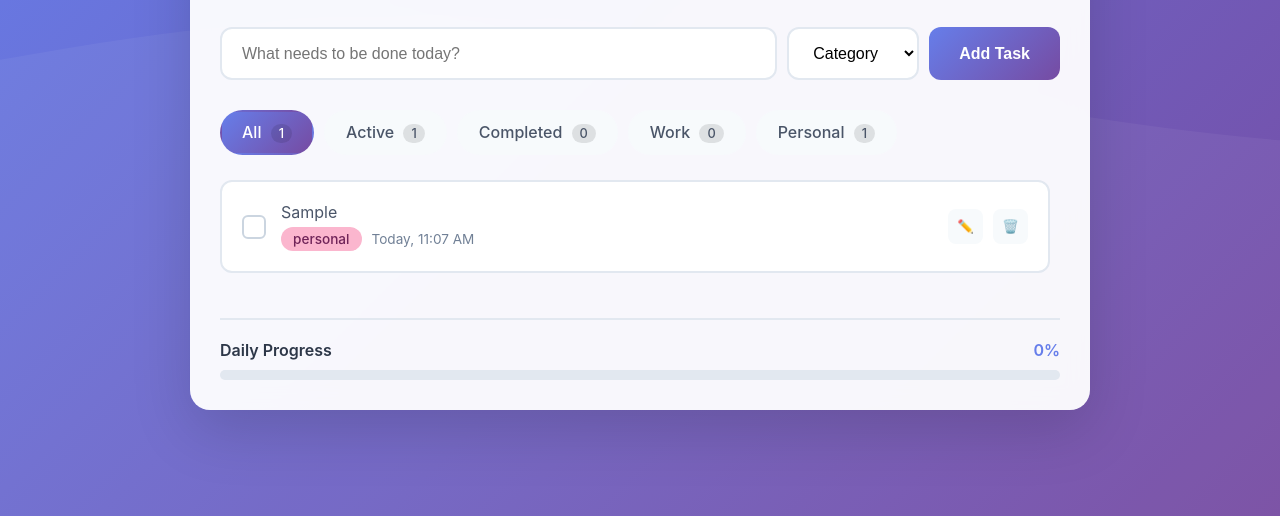
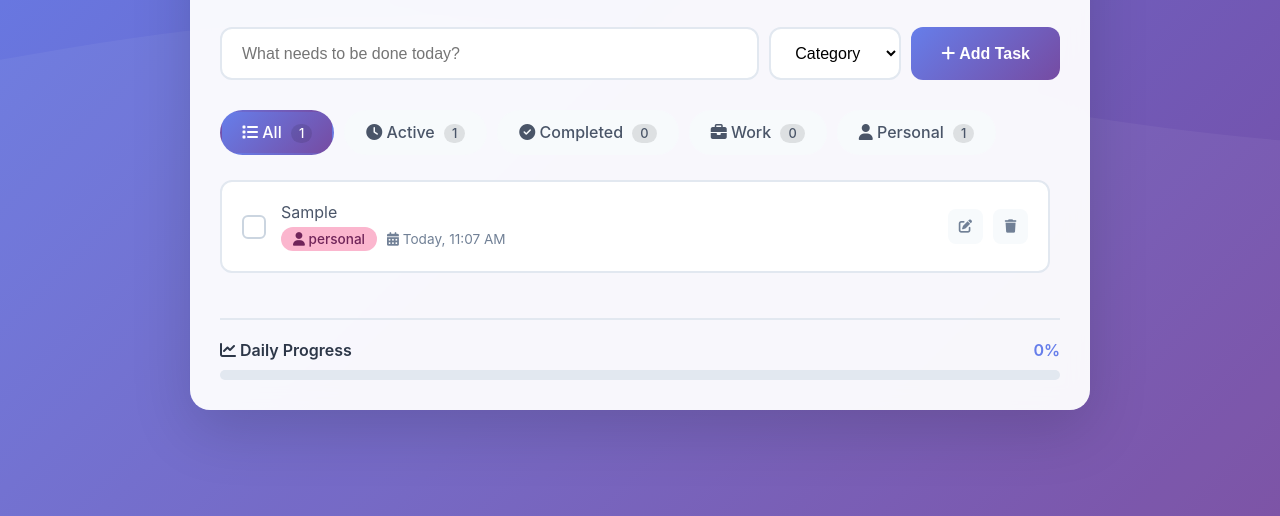
Before and after one commit to Sneha-kumari8178/TaskFlow, a plain HTML site: page index.html in a window 1280 px wide. Both pictures are taken after typing "Sample" into the empty fields and a click on the button "Add Task". Shown: the part 284-800 px from the top of the page. Drawn offline with Linux system fonts and the light colour scheme.

Commit message:
Update index.html

```diff
--- a/index.html
+++ b/index.html
@@ -4,6 +4,8 @@
     <meta charset="UTF-8">
     <meta name="viewport" content="width=device-width, initial-scale=1.0">
     <title>TaskFlow - Modern Todo List</title>
+
+    <link rel="stylesheet" href="https://cdnjs.cloudflare.com/ajax/libs/font-awesome/6.4.0/css/all.min.css">
     <style>
         * {
             margin: 0;
@@ -480,6 +482,7 @@
             font-size: 3rem;
             margin-bottom: 15px;
             opacity: 0.5;
+            color: var(--primary-color);
         }
 
         .empty-state-text {
@@ -622,30 +625,46 @@
                         <option value="shopping">Shopping</option>
                         <option value="health">Health</option>
                     </select>
-                    <button class="add-btn" id="add-task-btn">Add Task</button>
+                    <button class="add-btn" id="add-task-btn">
+                        <i class="fas fa-plus"></i> Add Task
+                    </button>
                 </div>
             </section>
 
             <section class="filter-section">
                 <div class="filter-tabs">
-                    <div class="filter-tab active" data-filter="all">All <span class="badge" id="all-count">0</span></div>
-                    <div class="filter-tab" data-filter="active">Active <span class="badge" id="active-count">0</span></div>
-                    <div class="filter-tab" data-filter="completed">Completed <span class="badge" id="completed-count">0</span></div>
-                    <div class="filter-tab" data-filter="work">Work <span class="badge" id="work-count">0</span></div>
-                    <div class="filter-tab" data-filter="personal">Personal <span class="badge" id="personal-count">0</span></div>
+                    <div class="filter-tab active" data-filter="all">
+                        <i class="fas fa-list"></i> All <span class="badge" id="all-count">0</span>
+                    </div>
+                    <div class="filter-tab" data-filter="active">
+                        <i class="fas fa-clock"></i> Active <span class="badge" id="active-count">0</span>
+                    </div>
+                    <div class="filter-tab" data-filter="completed">
+                        <i class="fas fa-check-circle"></i> Completed <span class="badge" id="completed-count">0</span>
+                    </div>
+                    <div class="filter-tab" data-filter="work">
+                        <i class="fas fa-briefcase"></i> Work <span class="badge" id="work-count">0</span>
+                    </div>
+                    <div class="filter-tab" data-filter="personal">
+                        <i class="fas fa-user"></i> Personal <span class="badge" id="personal-count">0</span>
+                    </div>
                 </div>
             </section>
 
             <section class="tasks-container" id="tasks-container">
                 <div class="empty-state">
-                    <div class="empty-state-icon">📝</div>
+                    <div class="empty-state-icon">
+                        <i class="fas fa-clipboard-list"></i>
+                    </div>
                     <div class="empty-state-text">No tasks yet. Add one above to get started!</div>
                 </div>
             </section>
 
             <section class="progress-bar">
                 <div class="progress-header">
-                    <span class="progress-label">Daily Progress</span>
+                    <span class="progress-label">
+                        <i class="fas fa-chart-line"></i> Daily Progress
+                    </span>
                     <span class="progress-percentage" id="progress-text">0%</span>
                 </div>
                 <div class="progress-track">
@@ -783,8 +802,12 @@
             editForm.className = 'edit-form';
             editForm.innerHTML = `
                 <input type="text" class="edit-input" value="${task.text}" id="edit-input-${id}">
-                <button class="save-btn" id="save-btn-${id}">Save</button>
-                <button class="cancel-btn" id="cancel-btn-${id}">Cancel</button>
+                <button class="save-btn" id="save-btn-${id}">
+                    <i class="fas fa-save"></i> Save
+                </button>
+                <button class="cancel-btn" id="cancel-btn-${id}">
+                    <i class="fas fa-times"></i> Cancel
+                </button>
             `;
 
             // Replace task content with edit form
@@ -848,7 +871,9 @@
             if (filteredTasks.length === 0) {
                 tasksContainer.innerHTML = `
                     <div class="empty-state">
-                        <div class="empty-state-icon">📝</div>
+                        <div class="empty-state-icon">
+                            <i class="fas fa-clipboard-list"></i>
+                        </div>
                         <div class="empty-state-text">No tasks found. ${
                             currentFilter === 'all'
                                 ? 'Add one above to get started!'
@@ -866,16 +891,35 @@
                     <div class="task-content">
                         <div class="task-text">${task.text}</div>
                         <div class="task-meta">
-                            <span class="task-category ${task.category}">${task.category}</span>
-                            <span class="task-date">${formatDate(task.date)}</span>
+                            <span class="task-category ${task.category}">
+                                <i class="fas ${getCategoryIcon(task.category)}"></i> ${task.category}
+                            </span>
+                            <span class="task-date">
+                                <i class="fas fa-calendar-alt"></i> ${formatDate(task.date)}
+                            </span>
                         </div>
                     </div>
                     <div class="task-actions">
-                        <button class="action-btn" onclick="editTask(${task.id})">✏️</button>
-                        <button class="action-btn delete" onclick="deleteTask(${task.id})">🗑️</button>
+                        <button class="action-btn" onclick="editTask(${task.id})">
+                            <i class="fas fa-edit"></i>
+                        </button>
+                        <button class="action-btn delete" onclick="deleteTask(${task.id})">
+                            <i class="fas fa-trash"></i>
+                        </button>
                     </div>
                 </div>
             `).join('');
+        }
+
+        // Get icon for category
+        function getCategoryIcon(category) {
+            const icons = {
+                work: 'fa-briefcase',
+                personal: 'fa-user',
+                shopping: 'fa-shopping-cart',
+                health: 'fa-heartbeat'
+            };
+            return icons[category] || 'fa-tag';
         }
 
         // Update statistics
```
